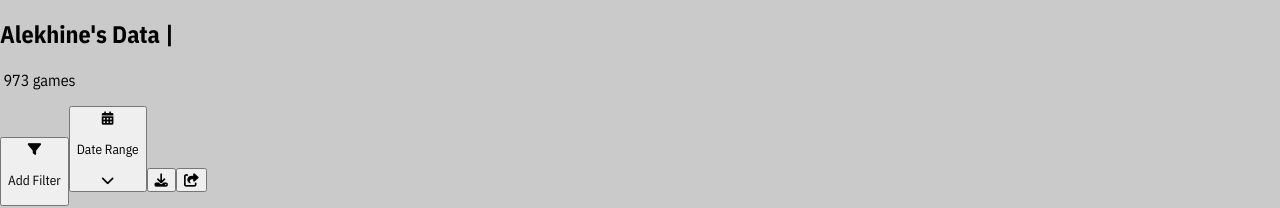
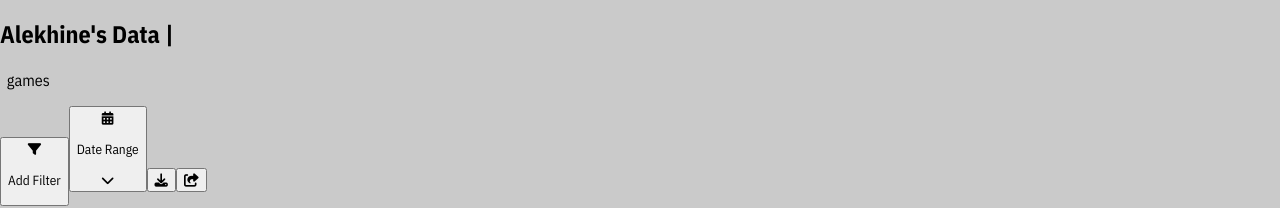
Before and after one commit to georgemarsh1809/ChessDataVisualiser, a React (Vite) app: page /data in a window 1280 px wide. Shown: the part 298-506 px from the top of the page. Built offline with nearby package versions, Linux system fonts and the light colour scheme; no server answers.

Commit message:
Fixed total game data on FE, also added nodemon

```diff
--- a/src/backend/server.js
+++ b/src/backend/server.js
@@ -36,7 +36,7 @@ app.get("/total-games", async (req, res, next) => {
         ${req.query?.player ? sql`AND player like ${req.query.player}` : sql``}
 
   `
-  console.log("🚀 ~ app.get ~ totalGameData:", data);
+  // console.log("🚀 ~ app.get ~ totalGameData:", data);
   res.send(data)
 })
 
@@ -111,7 +111,7 @@ app.get("/outcome", async (req, res, next) => {
         ${req.query?.event ? sql`AND event = ${req.query.event}` : sql``}
         GROUP BY
             result`;
-  console.log("🚀 ~ app.get ~ data:", data);
+  // console.log("🚀 ~ app.get ~ data:", data);
   console.log(req.query.player)
 
   res.send(data);
--- a/src/frontend/App.jsx
+++ b/src/frontend/App.jsx
@@ -26,11 +26,9 @@ function App() {
       );
 
       const resData = await res.json();
-      console.log("🚀 ~ getData ~ totalGame_resData:", resData);
+      // console.log("🚀 ~ getData ~ totalGame_resData:", resData);
       setTotalGameData(
-        resData.map((row) => ({
-          value: Number(row.count),
-        }))
+        Number(resData[0]["count"])
       );
     };
     getData();
--- a/src/frontend/components/DashboardTab/DashboardTab.jsx
+++ b/src/frontend/components/DashboardTab/DashboardTab.jsx
@@ -22,7 +22,7 @@ export const DashboardTab = () => {
           </button>
           <div className={commonStyles.tabHeaderTitleText}>
             <h2>{playerProfile}'s Dashboard |</h2>
-            <p> {totalGameData}games</p>
+            <p>&nbsp; {totalGameData} games</p>
           </div>
         </div>
         <div className={commonStyles.tabHeaderButtons}>
--- a/src/frontend/components/DataTab/DataTab.jsx
+++ b/src/frontend/components/DataTab/DataTab.jsx
@@ -10,7 +10,7 @@ import commonStyles from '../common/CommonStyles.module.css';
 
 export const DataTab = () => {
 
-  const { toggleSideModal, playerProfile } = useStore()
+  const { toggleSideModal, playerProfile, totalGameData } = useStore()
 
   const fakeData = [
     '001 | Opponent: Magnus Carlsen | Location: Moscow | Event: 41st Festival GM | Year: 2022 | Outcome: Win',
@@ -35,9 +35,7 @@ export const DataTab = () => {
             <h2>
               {playerProfile}'s Data |
             </h2>
-            <p>
-              &nbsp;973 games
-            </p>
+            <p>&nbsp; {totalGameData} games</p>
           </div>
         </div>
         <div className={commonStyles.tabHeaderButtons}>
```
